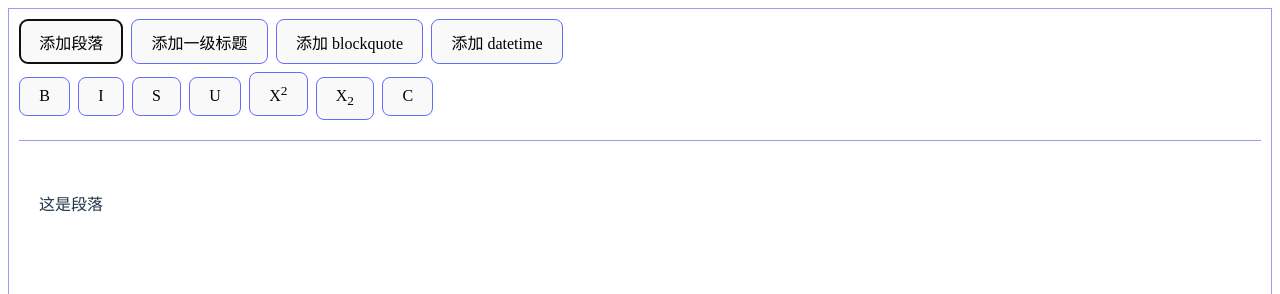
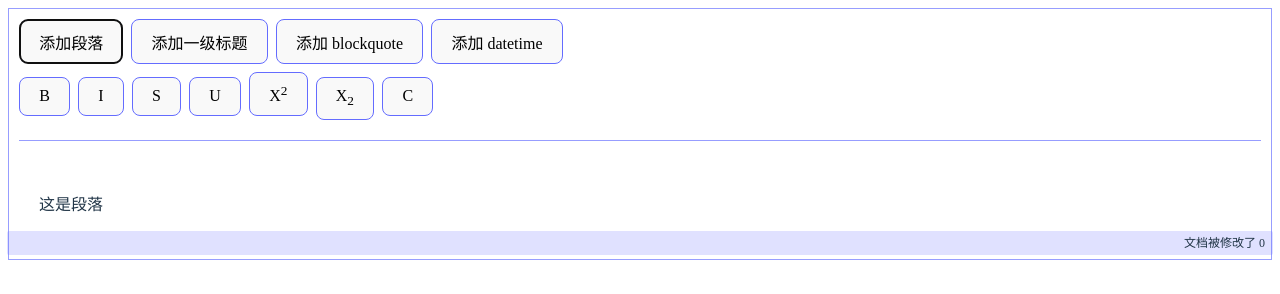
Before and after one commit to nmwei/prose-mirror-pro, a website built with Vite: page index.html in a window 1280 px wide. Both pictures are taken after a click on the button "添加段落". Shown: the top 294 px of the page. Built offline with nearby package versions, Linux system fonts and the light colour scheme.

Commit message:
计算文档修改次数

```diff
--- /dev/null
+++ b/src/plugins/doc-changed-time.ts
@@ -0,0 +1,68 @@
+import {EditorState, Plugin, PluginKey, PluginView} from "prosemirror-state";
+import {EditorView} from "prosemirror-view";
+
+const DOC_CHANGED_TIMES_KEY = new PluginKey('doc-changed-times')
+export const docChangedTimePlugin = (options?: {
+    onlyContentChanged?: boolean,
+}) => {
+    const { onlyContentChanged } = options || {};
+    return new Plugin({
+        key: DOC_CHANGED_TIMES_KEY,
+        state: {
+            init(){
+                return {
+                    times: 0,
+                };
+            },
+            apply: (tr, value, oldState, newState) => {
+               const editorView = newState.schema.cached.view;
+               if((onlyContentChanged && !tr.docChanged) || editorView?.composing) {
+                   return value;
+               }
+               return {
+                   ...value,
+                   times: value.times + 1
+               }
+            }
+        },
+        view: (view) => new DocChangedTime(view)
+    })
+}
+
+class DocChangedTime implements PluginView {
+    constructor(private view: EditorView) {
+        const dom = document.createElement('div');
+        dom.classList.add('editor-footer')
+        this.dom = dom
+
+        const span = document.createElement('span');
+        this.recordChangedTimsDom = span;
+
+        dom.appendChild(span)
+        this.updateTimesView(this.view.state);
+        this.render(view)
+        //将 view 添加到 schema 的 cached 中，方便后续在 apply 中使用，因为 apply 中无法获取 editorView
+        if(!view.state.schema.cached.view) {
+            view.state.schema.cached.view = view;
+        }
+    }
+
+    private dom: HTMLElement;
+    private recordChangedTimsDom: HTMLElement;
+    private render(view: EditorView) {
+        const viewParent = view.dom.parentNode;
+        viewParent && viewParent.appendChild(this.dom)
+    }
+
+    private updateTimesView(state: EditorState) {
+        this.recordChangedTimsDom.innerText = `文档被修改了 ${DOC_CHANGED_TIMES_KEY.getState(state).times}`
+    }
+
+    update(view: EditorView, state: EditorState) {
+        this.updateTimesView(state);
+    }
+
+    destroy() {
+        this.dom.remove();
+    }
+}
--- a/src/style.css
+++ b/src/style.css
@@ -1,6 +1,5 @@
 #editor {
   border: 1px solid #646cffaa;
-  min-height: 300px;
   padding: 10px;
 }
 
@@ -17,7 +16,8 @@
 
 button {
   border-radius: 8px;
-  border: 1px solid transparent;
+  border-width: 1px;
+  border-style: solid;
   padding: 0.6em 1.2em;
   font-size: 1em;
   font-weight: 500;
@@ -84,3 +84,13 @@ button:focus-visible {
   border-radius: 2px;
   background-color: #e2e6ed;
 }
+
+.editor-footer {
+  font-size: 12px;
+  text-align: right;
+  background-color: #646cff33;
+  border-radius: 2px;
+  line-height: 2;
+  padding: 0 8px;
+  margin: 6px -12px -6px;
+}
--- a/src/view.ts
+++ b/src/view.ts
@@ -10,6 +10,7 @@ import { history, undo, redo } from 'prosemirror-history'
 import {insertParagraph, insertHeading, insertBlockquote, insertDatetime, insertParagraphCommand} from './utils'
 import { Toolbar } from './menu/toolbar'
 import { canSetMark, isMarkActive, toggleBoldCmd, toggleMark } from "./setMark";
+import {docChangedTimePlugin} from "./plugins/doc-changed-time";
 
 const state = EditorState.create({
     schema,
@@ -130,7 +131,8 @@ const state = EditorState.create({
                     }
                 ]
             })
-        })
+        }),
+        docChangedTimePlugin(),
     ]
 })
 
```
